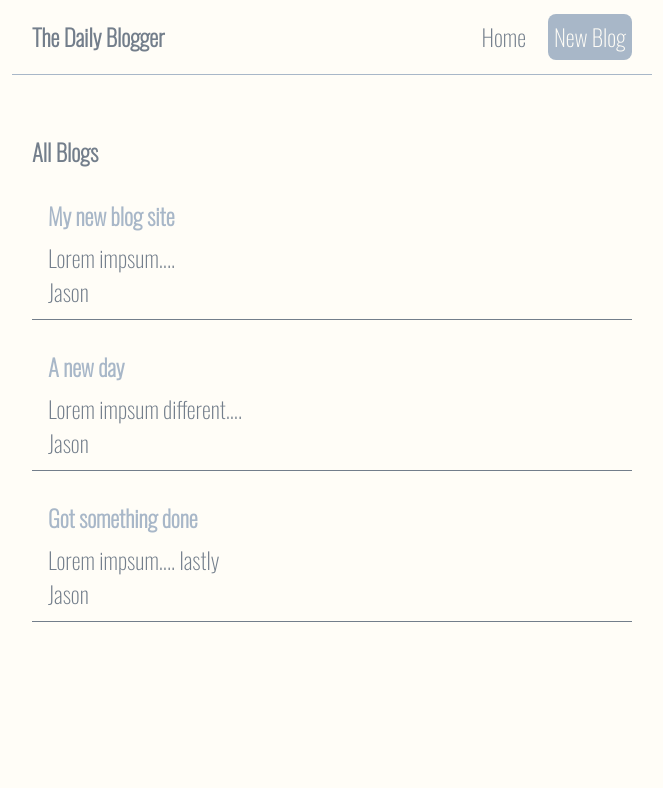
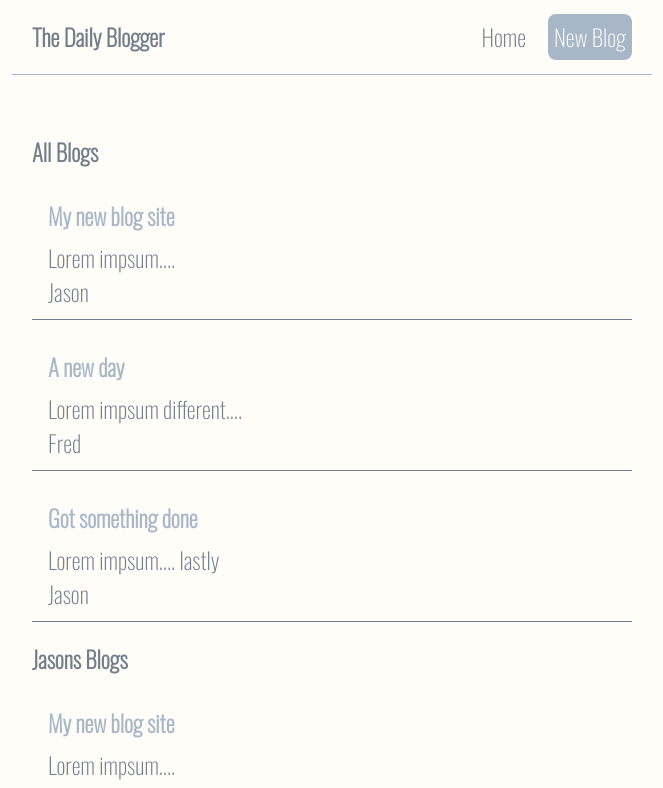
Before and after one commit to JasonHensley1989/react-blog, a React (Create React App) app: page / in a window 1280 px wide. Shown: the top 788 px of the page, without its empty margins (308-971 px from the left). Built offline with nearby package versions, Linux system fonts and the light colour scheme.

Commit message:
reusing components

```diff
--- a/src/components/Home.js
+++ b/src/components/Home.js
@@ -5,13 +5,14 @@ import Bloglist from './Bloglist';
 const Home = () => {
     const [blogs, setBlogs] = useState([
         { title: 'My new blog site', body: 'Lorem impsum....', author: "Jason", id: 1 },
-        { title: 'A new day', body: 'Lorem impsum different....', author: "Jason", id: 2 },
+        { title: 'A new day', body: 'Lorem impsum different....', author: "Fred", id: 2 },
         { title: 'Got something done ', body: 'Lorem impsum.... lastly', author: "Jason", id: 3 }
     ]);
 
     return (
         <div className='home'>
            <Bloglist blogs={blogs} title="All Blogs"/>
+           <Bloglist blogs={blogs.filter((blog) => blog.author === "Jason")} title="Jasons Blogs"/>
         </div>
   )
 }
```
